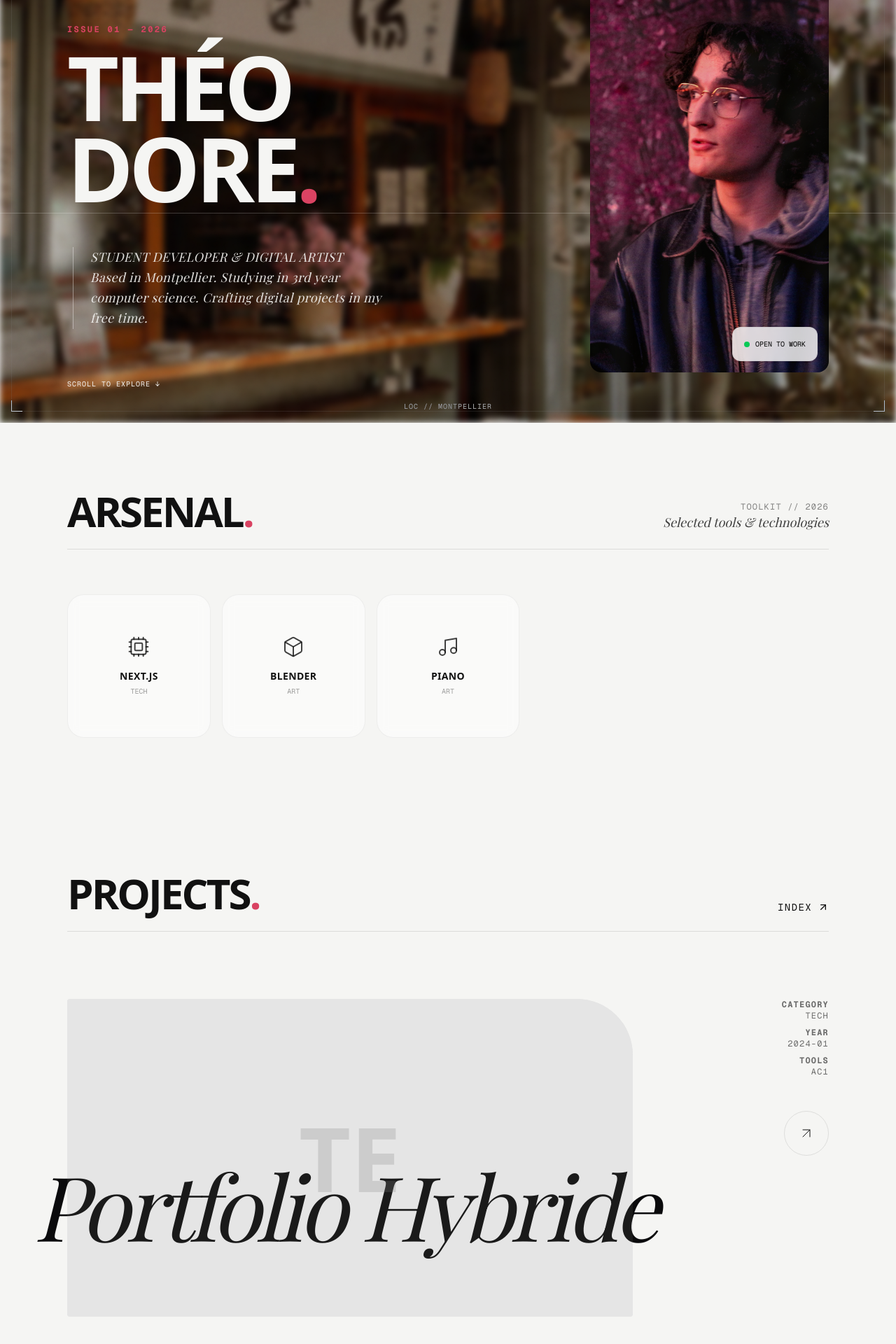
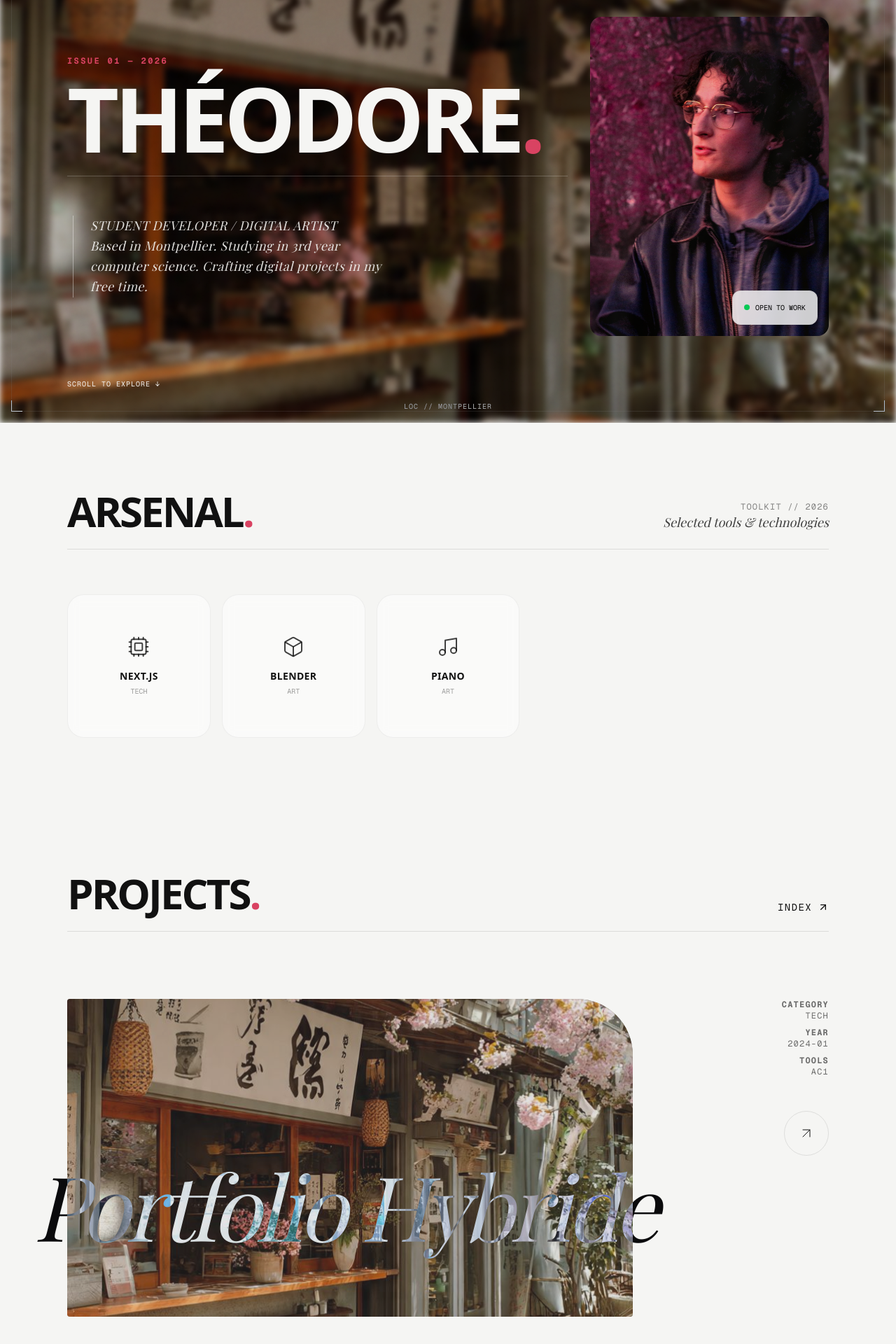
Before and after one commit to theodoredeboisseson/theodoredeboisseson.github.io, a Next.js app: page / in a window 1280 px wide. Shown: the part 196-2116 px from the top of the page at 70% size. Built offline with nearby package versions, Linux system fonts and the light colour scheme; a web font is replaced by a local one.

Commit message:
feat(projects): Add custom image options to projects card components and projects.json

```diff
--- a/app/components/Hero.tsx
+++ b/app/components/Hero.tsx
@@ -24,9 +24,6 @@ export default function Hero() {
             {/* Grid Layout */}
             <div className="grid grid-cols-1 lg:grid-cols-12 gap-8 w-full max-w-7xl mx-auto items-center">
 
-                {/* Horizontal line */}
-                <div className="absolute top-5/8 left-0 h-[1px] w-full bg-white opacity-20" />
-
                 {/* Left Col: Title & Intro */}
                 <div className="lg:col-span-8 flex flex-col gap-6 relative z-10">
                     <motion.div
@@ -39,10 +36,12 @@ export default function Hero() {
                             Issue 01 — 2026
                         </span>
                         <h1 className="text-6xl md:text-8xl lg:text-9xl font-black tracking-tighter leading-[0.9]">
-                            THÉO<br />
-                            DORE<span className="text-primary">.</span>
+                            THÉODORE<span className="text-primary">.</span>
                         </h1>
                     </motion.div>
+
+                    {/* Horizontal line */}
+                    <div className="h-[1px] w-full bg-white opacity-20" />
 
                     <motion.div
                         initial={{ opacity: 0 }}
@@ -51,14 +50,14 @@ export default function Hero() {
                         className="max-w-md mt-8 ml-2 border-l-[0.5px] border-white/40 pl-6"
                     >
                         <p className="font-serif italic text-base md:text-lg leading-relaxed opacity-90 tracking-wide">
-                            STUDENT DEVELOPER & DIGITAL ARTIST <br />
+                            STUDENT DEVELOPER / DIGITAL ARTIST <br />
                             Based in Montpellier. Studying in 3rd year computer science. Crafting digital projects in my free time.
                         </p>
                     </motion.div>
                 </div>
 
                 {/* Right Col: Image / Graphic Element */}
-                <div className="lg:col-span-4 relative h-[50vh] lg:h-[70vh] w-full mt-12 lg:mt-0">
+                <div className="lg:col-span-4 relative w-full mt-12 lg:mt-0 aspect-[3/4] md:aspect-[4/5] lg:aspect-[3/4] mx-auto">
                     <motion.div
                         initial={{ scale: 0.95, opacity: 0 }}
                         animate={{ scale: 1, opacity: 1 }}
--- a/app/components/ProjectCard.tsx
+++ b/app/components/ProjectCard.tsx
@@ -1,6 +1,7 @@
 'use client';
 
 import Link from 'next/link';
+import Image from 'next/image';
 import { motion } from 'framer-motion';
 import { ArrowUpRight } from 'lucide-react';
 
@@ -11,6 +12,7 @@ interface Project {
     date: string;
     under_the_hood: string;
     ac_validation?: string[];
+    image?: string;
     // Add other properties as needed from your projects.json structure
 }
 
@@ -33,16 +35,32 @@ export default function ProjectCard({ project, index = 0 }: ProjectCardProps) {
 
                 {/* Image Section */}
                 <Link href={`/projects/${project.id}`} className="lg:col-span-9 relative block">
-                    <div className="relative aspect-[16/9] w-full overflow-hidden rounded-tr-[5rem] rounded-bl-sm rounded-tl-sm rounded-br-sm bg-black/5">
-                        {/* Placeholder / Image */}
-                        <div className="absolute inset-0 bg-neutral-200 group-hover:scale-105 transition-transform duration-[1.5s] ease-out" />
+                    <div className="relative aspect-[16/9] w-full overflow-hidden rounded-tr-[5rem] rounded-bl-sm rounded-tl-sm rounded-br-sm bg-black/50">
+                        {/* Image or Placeholder */}
+                        {project.image ? (
+                            <>
+                                <div className="absolute inset-0 group-hover:scale-105 transition-transform duration-[1.5s] ease-out">
+                                    <Image
+                                        src={project.image}
+                                        alt={project.title}
+                                        fill
+                                        className="object-cover opacity-80 group-hover:opacity-100 transition-opacity duration-500"
+                                    />
+                                </div>
+                            </>
+                        ) : (
+                            <div className="absolute inset-0 bg-neutral-200 group-hover:scale-105 transition-transform duration-[1.5s] ease-out" />
+                        )}
+
                         {/* Overlay */}
                         <div className="absolute inset-0 bg-black/0 group-hover:bg-black/10 transition-colors duration-500" />
 
-                        {/* Image Text Placeholder - In real app use next/image */}
-                        <div className="absolute inset-0 flex items-center justify-center opacity-10 text-9xl font-black uppercase text-black select-none">
-                            {project.category.substring(0, 2)}
-                        </div>
+                        {/* Image Text Placeholder (only if no image) */}
+                        {!project.image && (
+                            <div className="absolute inset-0 flex items-center justify-center opacity-10 text-9xl font-black uppercase text-black select-none">
+                                {project.category.substring(0, 2)}
+                            </div>
+                        )}
                     </div>
                 </Link>
 
--- a/app/layout.tsx
+++ b/app/layout.tsx
@@ -23,7 +23,7 @@ import TechnicalFrame from "./components/TechnicalFrame";
 
 export const metadata: Metadata = {
   title: "Théodore de Boisseson",
-  description: "Portfolio Hybride | Tech & Art",
+  description: "Portfolio / Computer Science Student & Digital Artist",
 };
 
 export default function RootLayout({
--- a/data/projects.json
+++ b/data/projects.json
@@ -12,6 +12,7 @@
             "AC1",
             "AC2"
         ],
-        "under_the_hood": "Built with Next.js App Router and Framer Motion for smooth transitions between Art and Tech worlds."
+        "under_the_hood": "Built with Next.js App Router and Framer Motion for smooth transitions between Art and Tech worlds.",
+        "image": "/images/hero_bg.jpg"
     }
 ]
```
Also changed, not shown: app/icon.svg.
